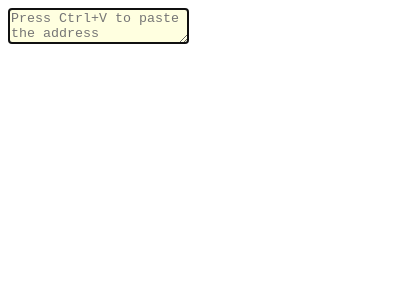
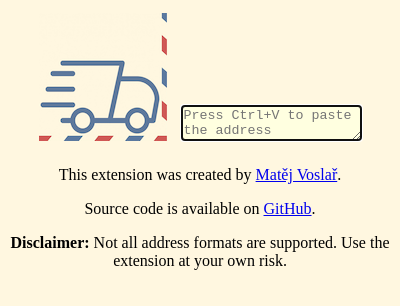
Before and after one commit to msamyel/czech-post-address-filler, a browser extension: page src/popup/popup.html in a window 400 px wide. Drawn offline with Linux system fonts and the light colour scheme.

Commit message:
update popup info

```diff
--- a/src/popup/popup.html
+++ b/src/popup/popup.html
@@ -5,8 +5,28 @@
     <meta name="viewport" content="width=device-width, initial-scale=1.0" />
     <title>Czech Post Address Filler Extension</title>
   </head>
-  <body>
-    <textarea id="address-input"></textarea>
+  <body style="background-color: #fff7e0; text-align: center">
+    <img src="../res/icon128.png" style="margin: 5px" />
+
+    <textarea id="address-input" style="margin: 5px"></textarea>
+
+    <p>
+      This extension was created by
+      <a href="https://matejvi.cz/" target="_blank">Matěj Voslař</a>.
+    </p>
+    <p>
+      Source code is available on
+      <a
+        href="https://github.com/msamyel/czech-post-address-filler"
+        target="_blank"
+        >GitHub</a
+      >.
+    </p>
+
+    <p>
+      <b>Disclaimer:</b> Not all address formats are supported. Use the
+      extension at your own risk.
+    </p>
 
     <script src="popup.js"></script>
   </body>
```
